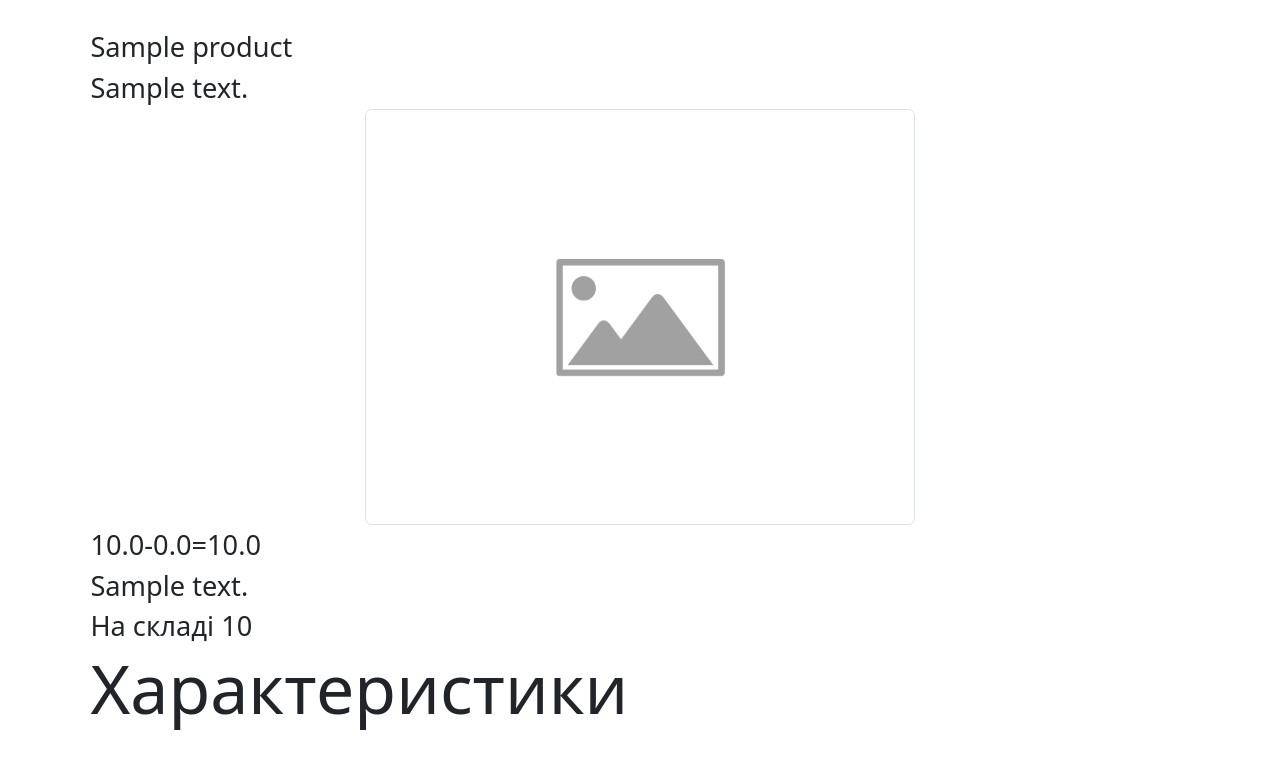
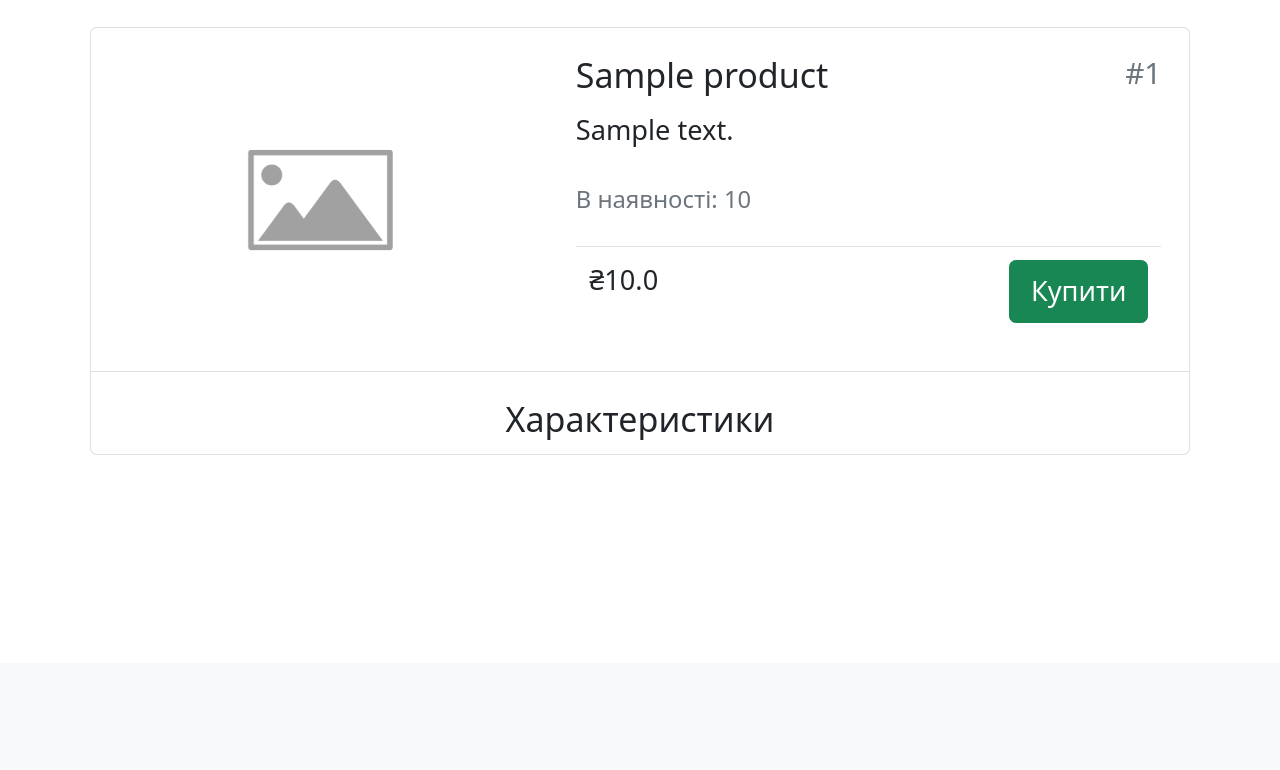
Before and after one commit to DeNice-r/internet-shop, a Flask app: page /product/1 in a window 1280 px wide. Shown: the part 137-907 px from the top of the page. After the commit the page ends 592 px from the top, so only its background shows below. Run offline with Flask 2, Linux system fonts and the light colour scheme; tables that the repository leaves empty hold one stand-in row (values such as "Sample post"); some libraries are stand-ins or nearby versions.

Commit message:
Completed product page (almost)

```diff
--- a/source/controllers/products_controller.py
+++ b/source/controllers/products_controller.py
@@ -34,7 +34,7 @@
 @app.route("/api/get_products", methods=('POST',))
 def get_products():
     # time.sleep(1)
-    items_per_page = 6
+    items_per_page = 8
     page = request.headers.get('page')
     page = int(page) - 1 if page else 0
     product_list = Product.query.order_by(Product.stock.desc(), Product.id.desc()).limit(items_per_page).offset(
--- a/source/models/user.py
+++ b/source/models/user.py
@@ -1,6 +1,6 @@
 import datetime
 from app import db, lm
-from flask_login import UserMixin
+from flask_login import UserMixin, AnonymousUserMixin
 import json
 
 
@@ -46,3 +46,11 @@
 @lm.user_loader
 def user_loader(user_id):
     return User.query.get(user_id)
+
+
+class AnonymousUser(AnonymousUserMixin):
+    def has_role(self, role):
+        return False
+
+
+lm.anonymous_user = AnonymousUser
--- a/static/styles/style.css
+++ b/static/styles/style.css
@@ -1,3 +1,16 @@
 * {
     font-size: calc(40px - 1vw);
 }
+
+.thumb-post img {
+    object-fit: none; /* Do not scale the image */
+    object-position: center; /* Center the image within the element */
+    width: 100%;
+    max-height: 250px;
+    margin-bottom: 1rem;
+}
+
+.my-img-thumbnail{
+    width: 100px;
+    height: 100px;
+}
--- a/templates/auth/profile.html
+++ b/templates/auth/profile.html
@@ -13,7 +13,7 @@
     {% endfor %}
 <div class="mx-auto col-lg-4 col-md-8 col-sm-12">
 <!--    <div class="mx-auto col-6">-->
-        <h1 class="display-6">Профіль</h1>
+        <h1 class="display-6">Профіль <span class="text-muted small float-end">#{{ user.id }}</span></h1>
 <!--    </div>-->
     <form method="post">
         {{ form.hidden_tag() }}
--- a/templates/layout.html
+++ b/templates/layout.html
@@ -1,20 +1,26 @@
 <!DOCTYPE html>
 <html lang="en">
 <head>
+    {% block head %}
         <meta charset="UTF-8">
+        {% block style %}
             <link rel="shortcut icon" href="{{ url_for('static', filename='favicon.ico') }}">
             <link rel="stylesheet" href="{{ url_for('static', filename='/bootstrap/bootstrap.min.css') }}"/>
             <link rel="stylesheet" href="{{ url_for('static', filename='/styles/style.css') }}"/>
+            <link rel="stylesheet" href="{{ url_for('static', filename='mdb5/css/hover_shadow.min.css') }}" />
+        {% endblock %}
+        {% block script %}
             <script type="text/javascript" src="{{ url_for('static', filename='/bootstrap/bootstrap.bundle.min.js') }}"></script>
+        {% endblock %}
         <title>{% block title %}{% endblock %} - IShop</title>
 
-    <link rel="stylesheet" href="{{ url_for('static', filename='mdb5/css/hover_shadow.min.css') }}" />
+    {% endblock %}
 </head>
 <body>
 {% block navbar %}
     <header class="mb-3 fixed-top position-sticky">
         <nav class="navbar navbar-expand-xl navbar-light bg-light border-bottom box-shadow">
-            <div class="container">
+            <div class="container-lg">
                 <a class="navbar-brand" href="/"><img src="{{ url_for('static', filename='favicon.ico') }}" style="width: 30px; height: 30px;"></a>
                 <button class="navbar-toggler" type="button" data-bs-toggle="collapse" data-bs-target="#navbarNavAltMarkup" aria-controls="navbarTogglerDemo03" aria-expanded="false" aria-label="Toggle navigation">
                     <span class="navbar-toggler-icon"></span>
@@ -58,7 +64,7 @@
         </nav>
     </header>
 {% endblock %}
-<div class="container">
+<div class="container-lg">
     {% for classes, message in get_flashed_messages(with_categories=True) %}
         <div class="alert alert-{{ classes }} message">{{ message | safe }}</div>
     {% endfor %}
--- a/templates/products/ajax_products.html
+++ b/templates/products/ajax_products.html
@@ -19,6 +19,7 @@
         }
 
         function load_page(page=-1){
+            window.scrollTo({top: 0, behavior: 'smooth'});
             let request = new XMLHttpRequest(),
                 container = document.querySelector('#products');
 
@@ -37,7 +38,6 @@
             request.setRequestHeader('Content-Type', 'text/html');
             request.setRequestHeader('X-CSRFToken', csrf_token);
             request.setRequestHeader('page', page.toString());
-            window.scrollTo({top: 0, behavior: 'smooth'});
             request.onload = (e) => {
                 container.innerHTML = request.response;
                 page = +container.querySelector('#current_page').innerHTML;
--- a/templates/products/product.html
+++ b/templates/products/product.html
@@ -2,30 +2,105 @@
 {{ super() }}
 {% block title %}{{ product.title }}{% endblock %}
 {% block content %}
-    {{ product.title }}<br>
-    {{ product.desc }}
-    <div class="w-50 mx-auto">
-        {% for picture in product.pictures %}
-            <img src="{{ url_for('static', filename=config['PRODUCT_UPLOAD_FOLDER'] + '/' + picture) }}" alt="..." class="img-thumbnail"/>
-        {% else %}
-            <img src="{{ url_for('static', filename='placeholder.png') }}" alt="..." class="img-thumbnail"
-            />
+    <div class="card mb-3">
+        <div class="row g-0">
+            <div class="col-sm-12 col-xl-5">
+                <div id="carouselPhoto" class="carousel slide" data-bs-ride="carousel">
+                    <div class="carousel-indicators carousel">
+{#                        <button type="button" data-bs-target="#carouselPhoto" data-bs-slide-to="0" class="active" aria-current="true" aria-label="Slide 0"></button>#}
+{#                        {% for index in range(1, product.pictures|length) %}#}
+{#                            <button type="button" data-bs-target="#carouselPhoto" data-bs-slide-to="{{ index }}" aria-label="Slide {{ index }}"></button>#}
+{#                        {% endfor %}#}
+
+                    </div>
+                    <div class="carousel-inner">
+                        <div class="carousel-item active">
+                            <img src="{{ url_for('static', filename=config['PRODUCT_UPLOAD_FOLDER'] + '/' + product.pictures|first if product.pictures else 'placeholder.png') }}" class="d-block w-100" alt="..."/>
+                        </div>
+                        {% for picture in product.pictures[1:] %}
+                            <div class="carousel-item">
+                                <img src="{{ url_for('static', filename=config['PRODUCT_UPLOAD_FOLDER'] + '/' + picture) }}" class="d-block w-100  thumb-post" alt="..."/>
+                            </div>
                         {% endfor %}
                     </div>
-    {{ product.price }}-{{ product.discount }}={{ product.price - product.discount }}<br>
-    {{ product.desc }}<br>
-    На складі {{ product.stock }}
-    <h1>Характеристики</h1>
-    <table class="table table-striped">
+                    <button class="carousel-control-prev" type="button" data-bs-target="#carouselPhoto" data-bs-slide="prev">
+                        <span class="carousel-control-prev-icon" aria-hidden="true"></span>
+                        <span class="visually-hidden">Далі</span>
+                    </button>
+                    <button class="carousel-control-next" type="button" data-bs-target="#carouselPhoto" data-bs-slide="next">
+                        <span class="carousel-control-next-icon" aria-hidden="true"></span>
+                        <span class="visually-hidden">Назад</span>
+                    </button>
+                </div>
+            </div>
+            <div class="col-sm-12 col-xl-7">
+                <div class="card-body">
+                    <h5 class="card-title">
+                        {{ product.title }}
+                        {% if user.has_role('editor') %}
+                            <button class="btn btn-warning">✏</button>
+                        {% endif %}
+                        <span class="text-muted small float-end">#{{ product.id }}</span>
+                    </h5>
+                    <p class="card-text">
+                        {{ product.desc }}
+                        {% if user.has_role('editor') %}
+                            <button class="btn btn-warning">✏</button>
+                        {% endif %}
+                    </p>
+                    <p class="card-text">
+                        <small class="text-muted">В наявності: {{ product.stock }}</small>
+                        {% if user.has_role('editor') %}
+                            <button class="btn btn-warning">✏</button>
+                        {% endif %}
+                    </p>
+                    <p class="card-text border-top p-2">
+                        {# TODO: Адмін має бачити уцінку у будь-якому випадку #}
+                        {% if product.discount != 0 %}
+                            <s class="small">
+                                {{ product.price }}
+                            </s>
+                            {% if user.has_role('editor') %}
+                                <button class="btn btn-warning">✏</button>
+                            {% endif %}
+                            <span class="btn btn-danger text btn-sm">
+                                <span class="small">{{ "%.2f" | format(-(product.discount*100/product.price)) }}%</span>
+                                {% if user.has_role('editor') %}
+                                    <button class="btn btn-warning">✏</button>
+                                {% endif %}
+                            </span>
+                            {{ ("₴%.2f")|format(product.price - product.discount) }}
+                        {% else %}
+                            ₴{{ product.price }}
+                        {% endif %}
+                        <button class="btn btn-success float-end">Купити</button>
+                    </p>
+                </div>
+            </div>
+            <div class="col-sm-12 col-xl-5">
+                {% for picture in product.pictures %}
+                    <button type="button" data-bs-target="#carouselPhoto" data-bs-slide-to="{{ index }}" aria-label="Slide {{ index }}"><img src="{{ url_for('static', filename=config['PRODUCT_UPLOAD_FOLDER'] + '/' + picture) }}" class="img-thumbnail my-img-thumbnail" alt="..."></button>
+                {% endfor %}
+            </div>
+            <div class="col-12 border-top">
+                <h5 class="card-title text-center mt-3">Характеристики</h5>
+                <table class="table table-striped mb-0">
                     <tbody>
                     {% for spec in product.specs %}
                         <tr>
                             <td>{{ spec }}</td>
                             <td>{{ product.specs[spec] }}</td>
+                            {% if user.has_role('editor') %}
+                                <td>
+                                    <button class="btn btn-danger float-end">❎</button>
+                                    <button class="btn btn-warning float-end">✏</button>
+                                </td>
+                            {% endif %}
                         </tr>
                     {% endfor %}
                     </tbody>
                 </table>
-
-
+            </div>
+        </div>
+    </div>
 {% endblock %}
```
Also changed, not shown: templates/products/products_response.html (+11 -11 lines). Lines whose indentation alone changed are shown as unchanged.
